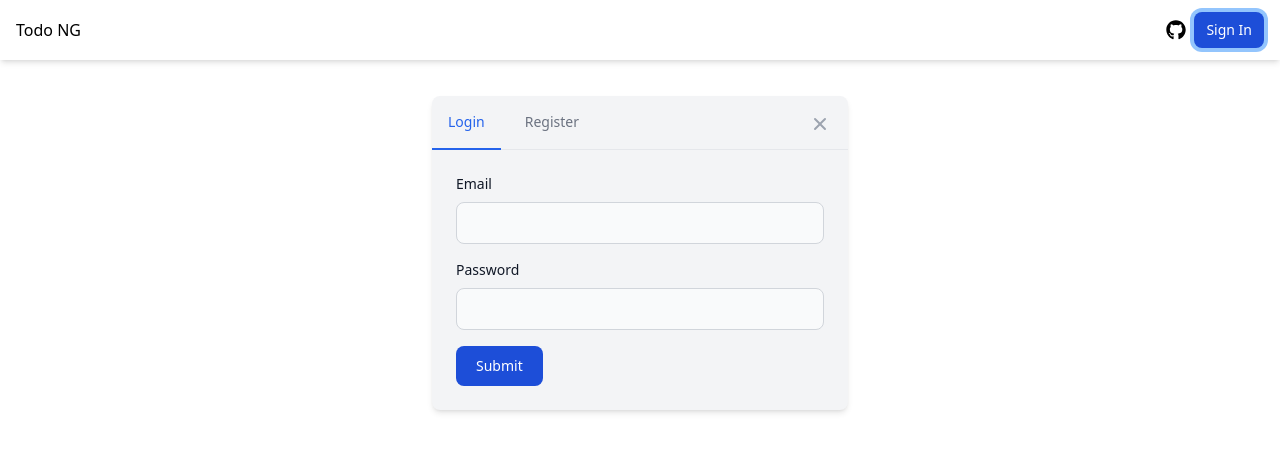
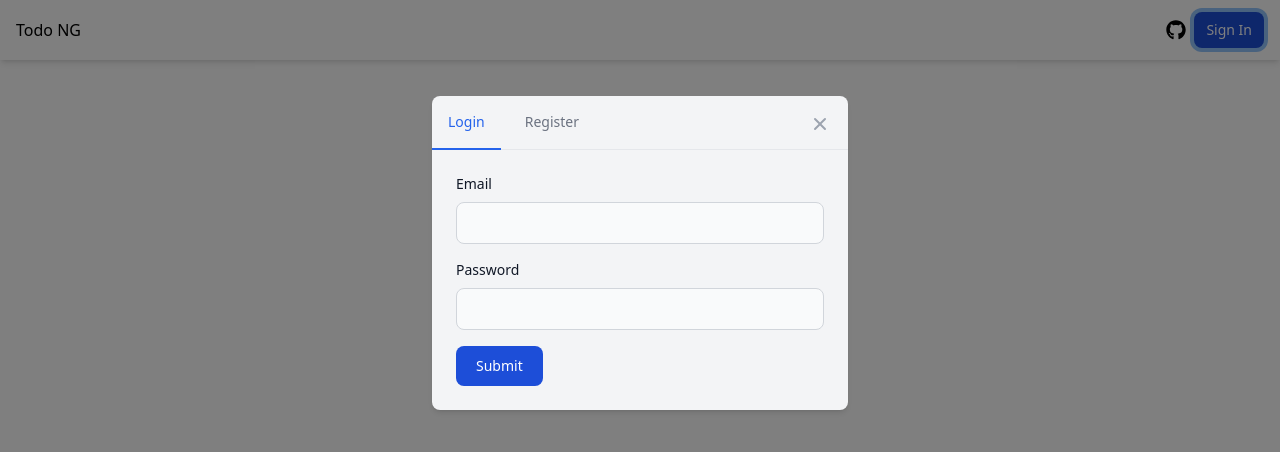
Before and after one commit to sadewole/Graphql-Todo-NG-with-Auth, a Next.js app in the folder client/: page / in a window 1280 px wide. Both pictures are taken after a click on the button "Sign In". Shown: the top 452 px of the page. Built offline with nearby package versions, Linux system fonts and the light colour scheme.

Commit message:
chore: updated bg-color for modal

```diff
--- a/client/components/auth/AuthBase.tsx
+++ b/client/components/auth/AuthBase.tsx
@@ -23,7 +23,7 @@ export const AuthBase = ({
     <Portal>
       <div
         id='defaultModal'
-        className={`fixed top-0 left-0 right-0 z-50 w-full overflow-x-hidden overflow-y-auto md:inset-0 h-modal md:h-full justify-center flex bg-transparent ${
+        className={`fixed top-0 left-0 right-0 z-50 w-full overflow-x-hidden overflow-y-auto md:inset-0 h-modal md:h-full justify-center flex bg-black/50 ${
           open ? '' : 'invisible'
         }`}
       >
```
